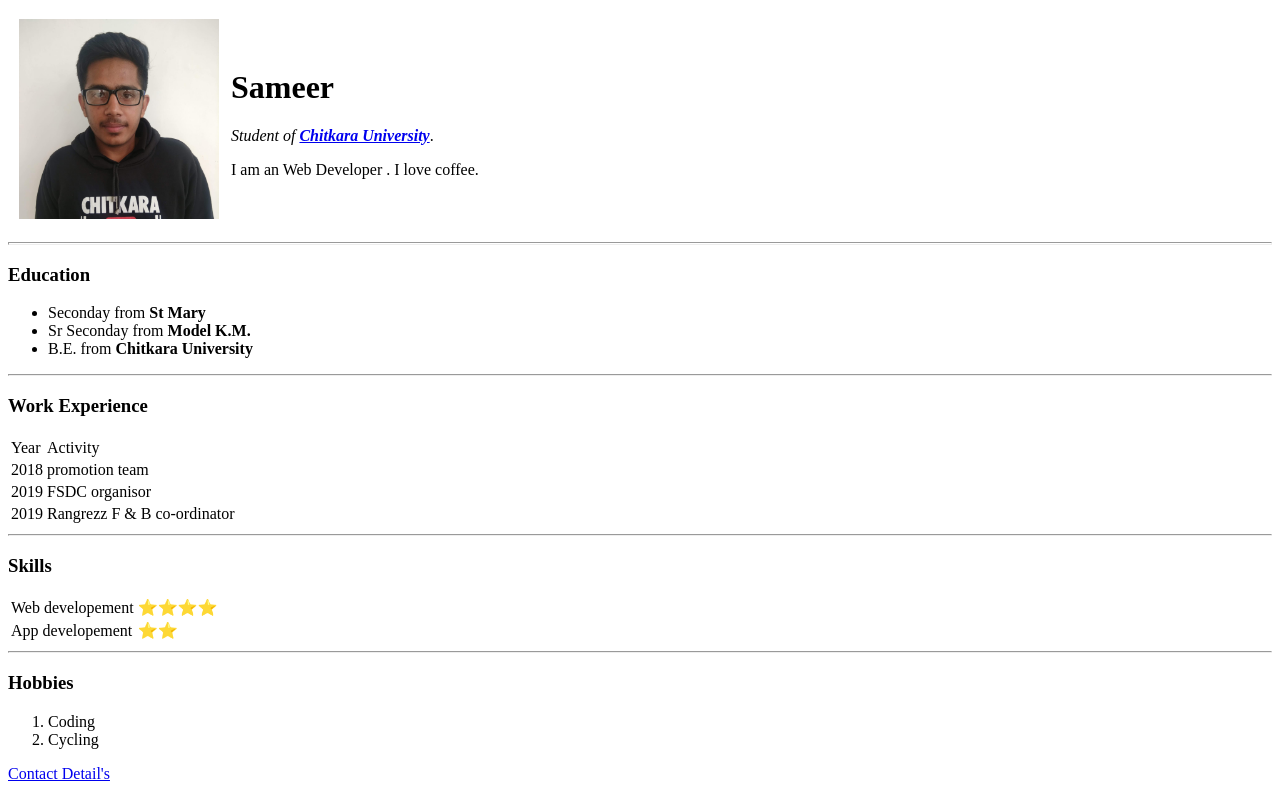
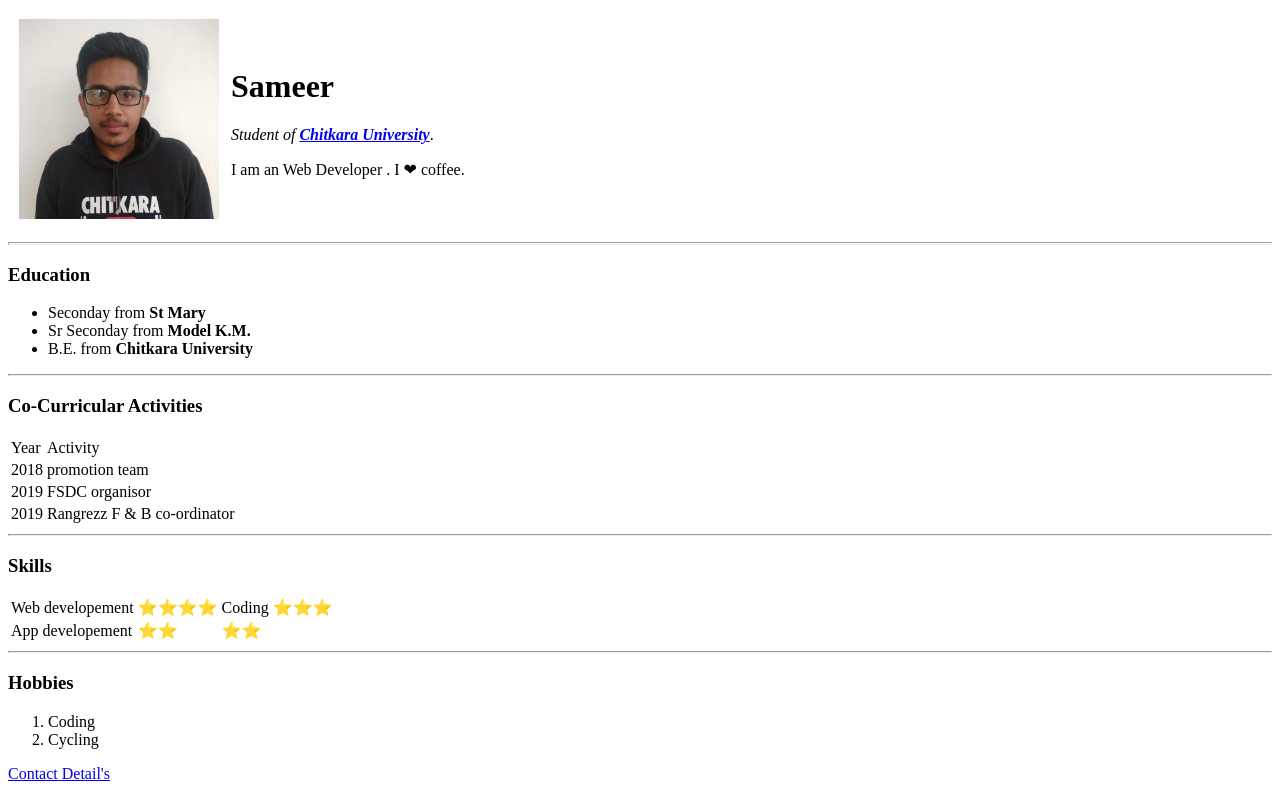
Before and after one commit to Sameernasa/cv, a plain HTML site: page index.html in a window 1280 px wide. Drawn offline with Linux system fonts and the light colour scheme.

Commit message:
Update index.html

```diff
--- a/index.html
+++ b/index.html
@@ -12,7 +12,7 @@
       <td><img src="myself.jpeg" alt="sameer's profile picture" height="200px" width="200px"></td>
       <td><h1>Sameer</h1>
       <p><em>Student of <strong><a href="https://www.chitkara.edu.in/">Chitkara University</a></strong></em>.</p>
-      <p>I am an Web Developer . I love coffee.</p></td>
+      <p>I am an Web Developer . I ❤ coffee.</p></td>
     </tr>
   </table>
 
@@ -25,7 +25,7 @@
     <li>B.E. from <strong>Chitkara University</strong> </li>
   </ul>
   <hr>
-  <h3>Work Experience</h3>
+  <h3>Co-Curricular Activities</h3>
   <table>
     <thead><tr>
       <td>Year</td>
@@ -53,9 +53,13 @@
     <tr>
       <td>Web developement</td>
       <td>⭐⭐⭐⭐</td>
+      <td>Coding</td>
+      <td>⭐⭐⭐</td>
     </tr>
     <tr>
       <td>App developement</td>
+      <td>⭐⭐</td>
+      <tdPhotography</td>
       <td>⭐⭐</td>
     </tr>
   </table>
```
